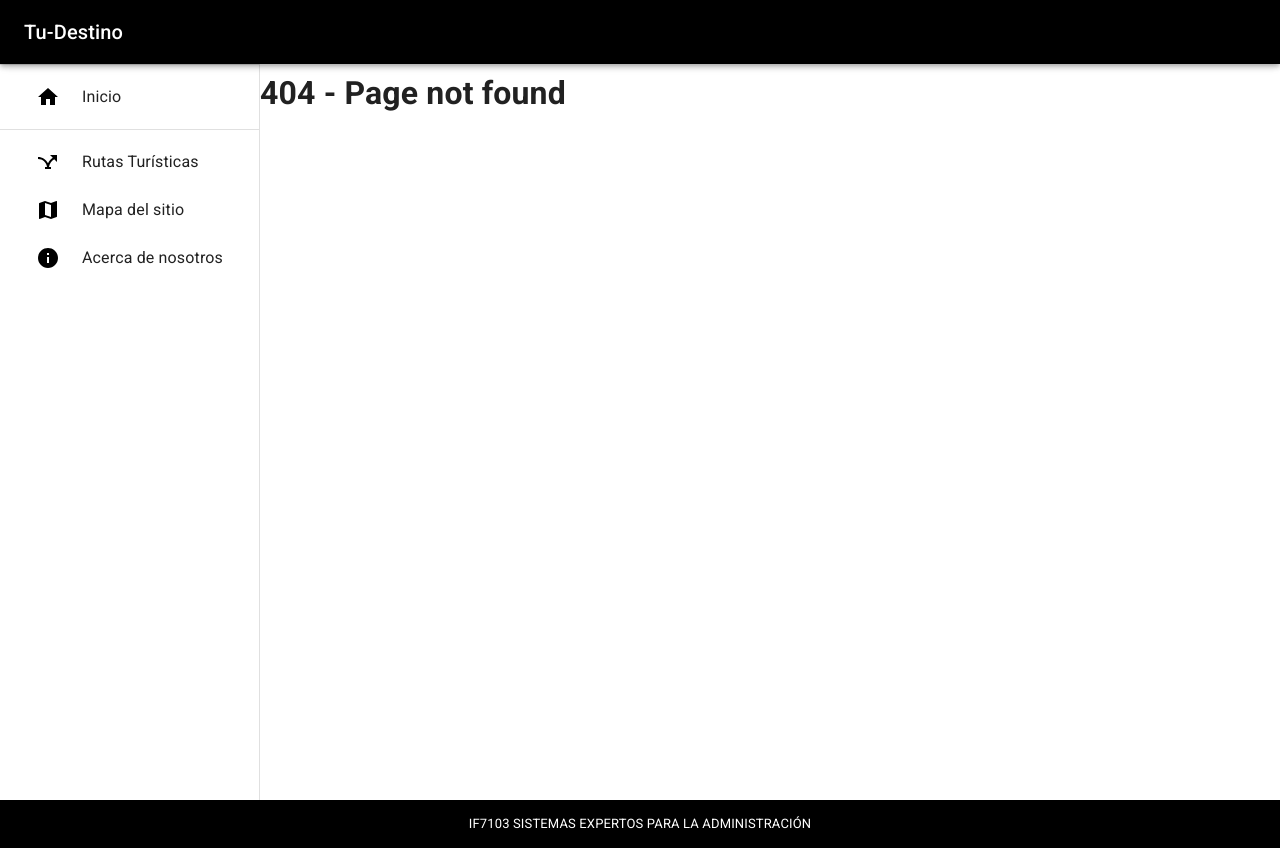
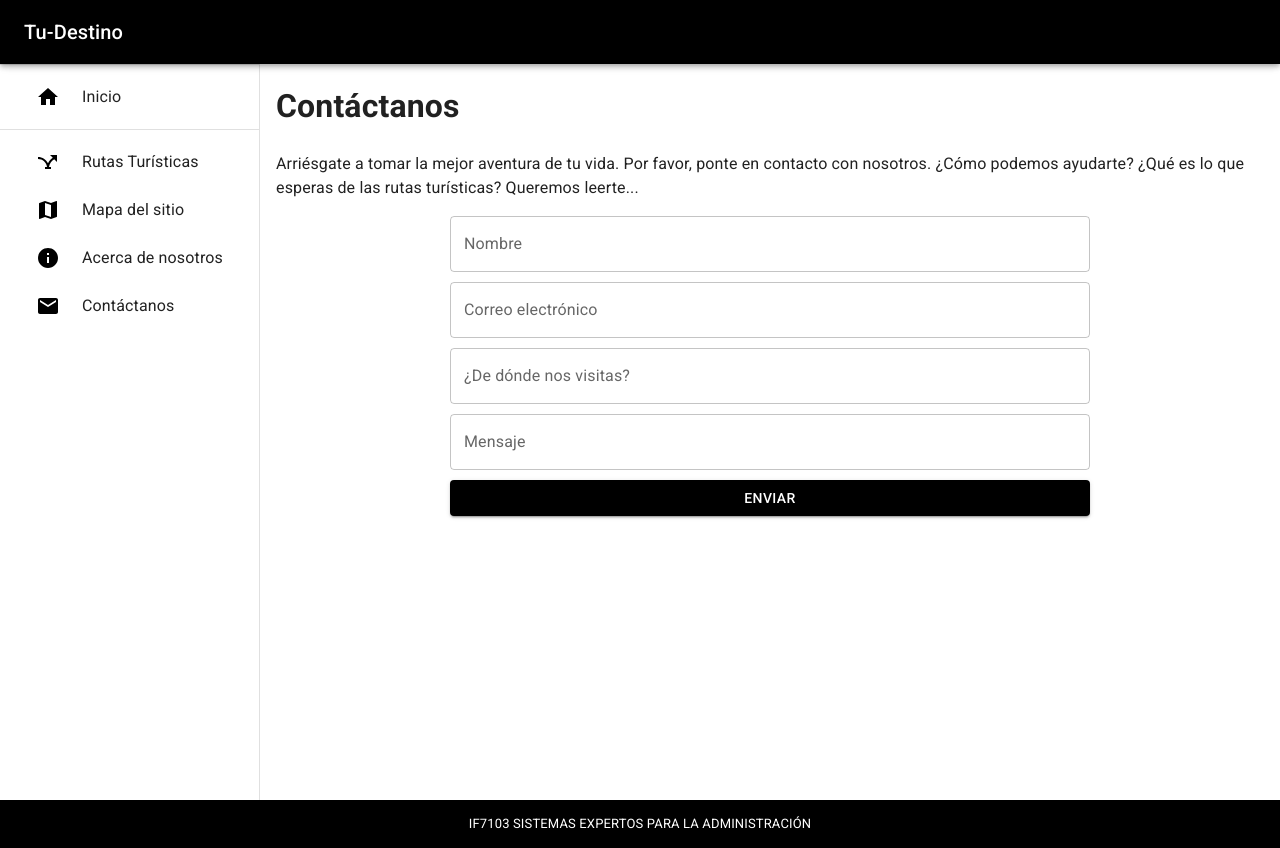
Before and after one commit to spiedra/spiedra-tourist-routes-website, a React (Create React App) app: page /contact-us in a window 1280 px wide. Before the commit this address had no page. Built offline with nearby package versions, Linux system fonts and the light colour scheme.

Commit message:
feat: add contact us page

```diff
--- a/src/components/Navbar/consts/index.js
+++ b/src/components/Navbar/consts/index.js
@@ -1,6 +1,6 @@
 import React from 'react'
 
-import { AirlineStops, Map, Info } from '@mui/icons-material'
+import { AirlineStops, Map, Info, Email } from '@mui/icons-material'
 
 export const navbarItems = [
   {
@@ -20,5 +20,11 @@ export const navbarItems = [
     icon: <Info />,
     label: 'Acerca de nosotros',
     route: 'about-us'
+  },
+  {
+    id: 3,
+    icon: <Email />,
+    label: 'Contáctanos',
+    route: 'contact-us'
   }
 ]
--- a/src/index.js
+++ b/src/index.js
@@ -13,6 +13,7 @@ import TouristRoutes from './pages/TouristRoutes'
 import TouristRouteDescription from './pages/TouristRouteDescription'
 import SiteMap from './pages/SiteMap'
 import AboutUs from './pages/AboutUs'
+import ContactUs from './pages/ContactUs'
 
 const container = document.getElementById('root')
 const root = ReactDOM.createRoot(container)
@@ -27,6 +28,7 @@ root.render(
             <Route path="tourist-routes" element={<TouristRoutes />} />
             <Route path="site-map" element={<SiteMap />} />
             <Route path="about-us" element={<AboutUs />} />
+            <Route path="contact-us" element={<ContactUs />} />
             <Route path="tourist-routes/:name" element={<TouristRouteDescription />} />
             <Route path="*" element={<NotFound />} />
           </Route>
--- /dev/null
+++ b/src/pages/ContactUs/index.js
@@ -0,0 +1,42 @@
+import React from 'react'
+import { Box } from '@mui/system'
+import { TextField, Button } from '@mui/material'
+
+const ContactUs = () => {
+  return (
+    <>
+      <Box
+        sx={{
+          px: '1rem',
+          pt: '.8rem'
+        }}
+      >
+        <h1>Contáctanos</h1>
+        <Box>
+          <Box>
+            <p>
+              Arriésgate a tomar la mejor aventura de tu vida. Por favor, ponte en contacto con nosotros. ¿Cómo podemos ayudarte?
+              ¿Qué es lo que esperas de las rutas turísticas? Queremos leerte...
+            </p>
+            <Box sx={{ display: 'flex', flexDirection: 'column', maxWidth: '50vw', margin: 'auto' }}>
+            <TextField sx={{ marginBottom: '10px' }}
+             label={'Nombre'}/>
+             <TextField sx={{ marginBottom: '10px' }}
+             label={'Correo electrónico'}/>
+             <TextField sx={{ marginBottom: '10px' }}
+             label={'¿De dónde nos visitas?'}/>
+             <TextField sx={{ marginBottom: '10px' }}
+             label={'Mensaje'}/>
+             <Button
+             variant="contained"
+             color="primary"
+             >Enviar</Button>
+            </Box>
+          </Box>
+        </Box>
+      </Box>
+    </>
+  )
+}
+
+export default ContactUs
```
